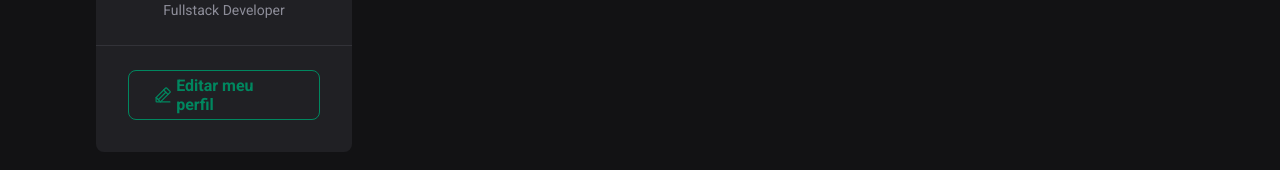
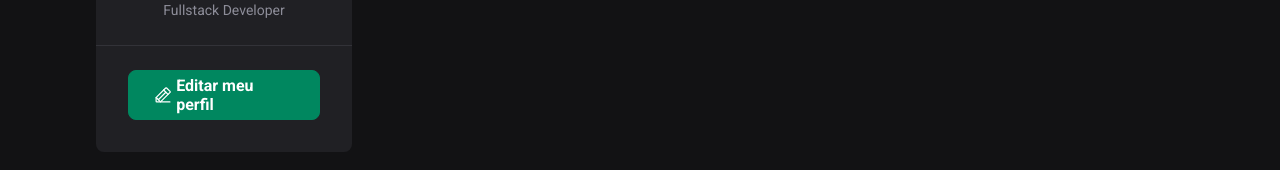
Before and after one commit to Matchobas/ignite-react-fs, a React (Vite) app: page / in a window 1280 px wide. In both pictures the pointer is over the link "Editar meu perfil". Shown: the part 481-651 px from the top of the page. Built offline with nearby package versions, Linux system fonts and the light colour scheme.

Commit message:
Adding transition

```diff
--- a/src/components/Sidebar.module.css
+++ b/src/components/Sidebar.module.css
@@ -61,4 +61,11 @@
   justify-content: center;
 
   gap: 0.2rem;
+
+  transition: color 0.1s, background-color 0.1s;
 }
+
+.sidebar footer a:hover {
+  background: var(--green-500);
+  color: var(--white);
+}
```
